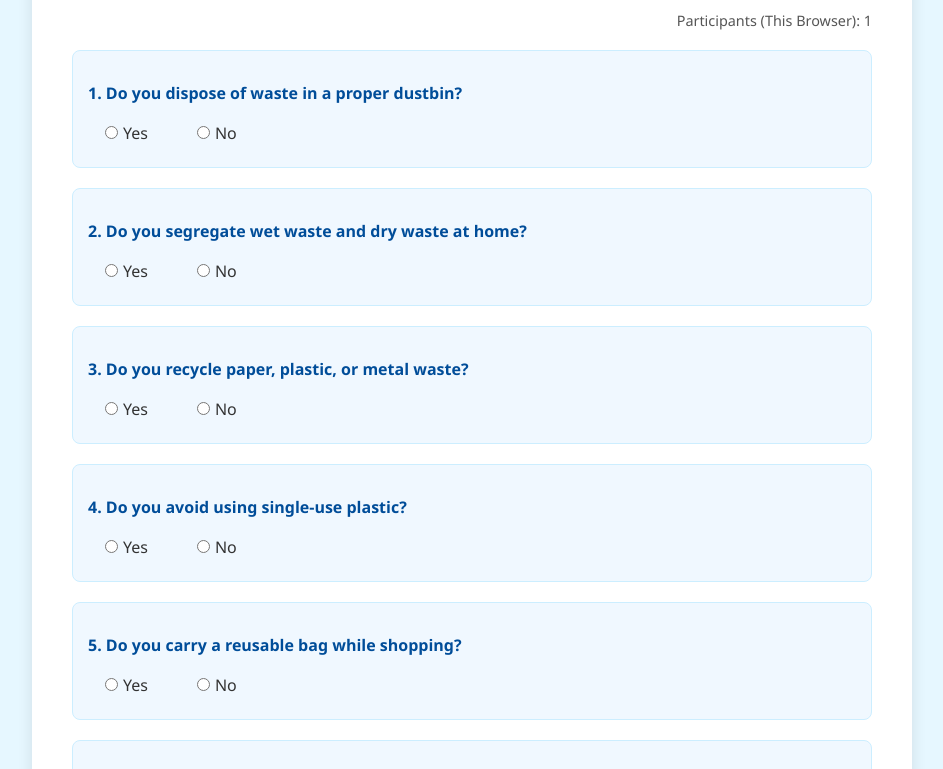
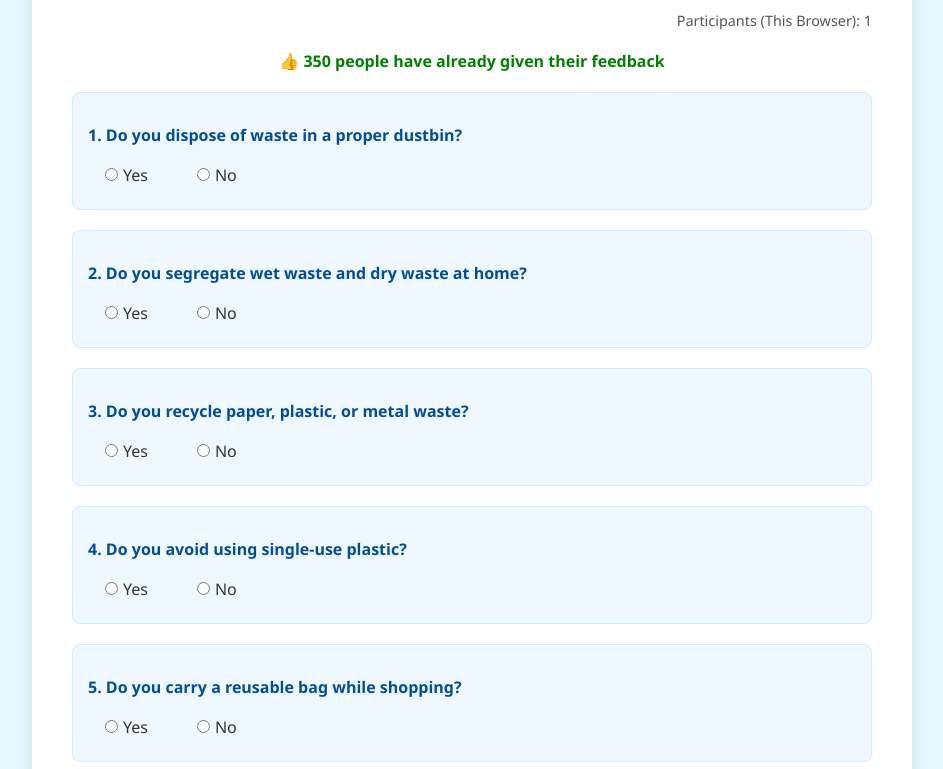
Before and after one commit to parthsjoshi09-hub/evs-survey, a plain HTML site: page index.html in a window 1280 px wide. Shown: the part 130-899 px from the top of the page, without its empty margins (168-1111 px from the left). Drawn offline with Linux system fonts and the light colour scheme.

Commit message:
Update index.html

```diff
--- a/index.html
+++ b/index.html
@@ -144,6 +144,20 @@
         <div class="page-stats">
             <p>Participants (This Browser): <span id="visit-counter">0</span></p>
         </div>
+        <p id="feedbackCount" style="
+  text-align:center;
+  font-weight:bold;
+  color:green;
+  margin-bottom:20px;
+">
+  👍 345 people have already given their feedback
+</p>
+        <script>
+  let baseCount = 345;
+  let randomAdd = Math.floor(Math.random() * 6); // 0–5
+  document.getElementById("feedbackCount").innerHTML =
+    "👍 " + (baseCount + randomAdd) + " people have already given their feedback";
+</script>
 
         <div id="quiz-area">
             </div>
```
